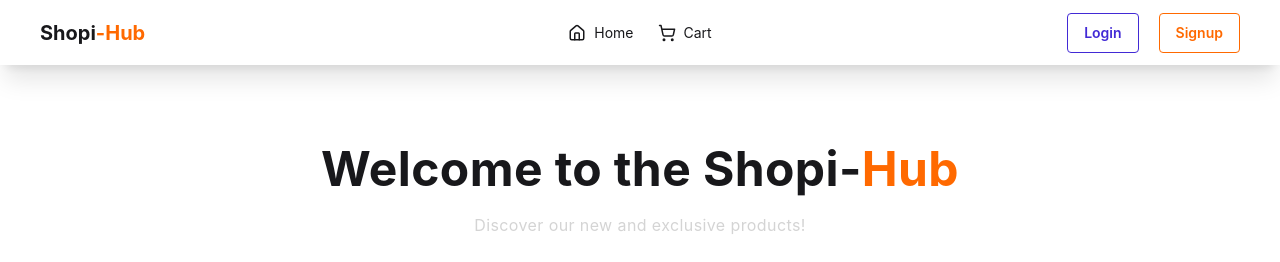
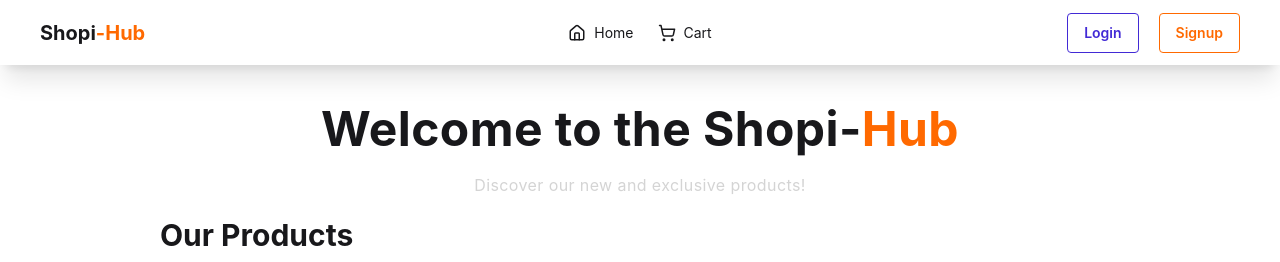
Before and after one commit to SoumenSen31/E-commerce-Website, a React (Vite) app in the folder E-Commerce-Website/: page / in a window 1280 px wide. Shown: the top 262 px of the page. Built offline with nearby package versions, Linux system fonts and the light colour scheme.

Commit message:
adjust home page top-margin

```diff
--- a/E-Commerce-Website/src/pages/Home.jsx
+++ b/E-Commerce-Website/src/pages/Home.jsx
@@ -6,7 +6,7 @@ const Home = () => {
   const products = getProducts();
   return (
     <>
-      <div className="flex justify-center items-center flex-col mt-10 lg:mt-20 tracking-wide px-5 text-center">
+      <div className="flex justify-center items-center flex-col mt-10 lg:mt-10 tracking-wide px-5 text-center">
         <h1 className="text-3xl lg:text-5xl font-bold ">
           Welcome to the Shopi-<span className="text-orange-500">Hub</span>
         </h1>
```
